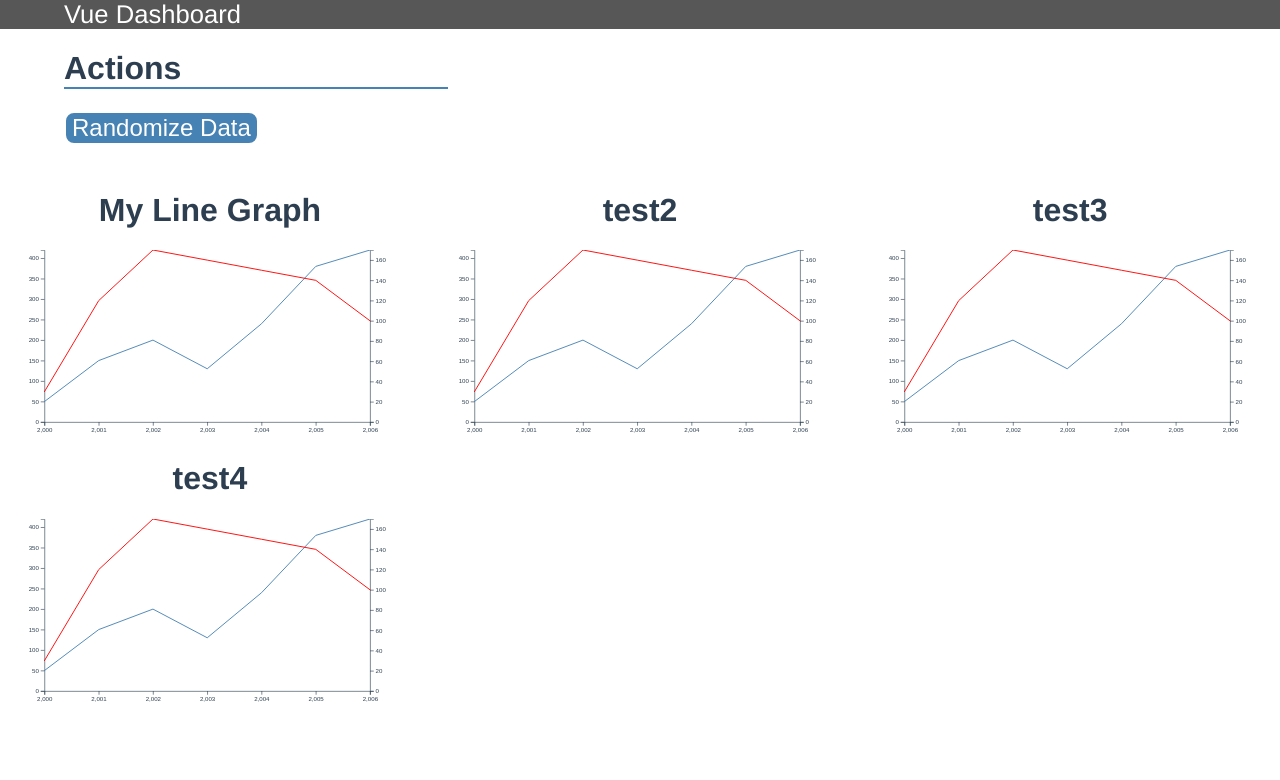
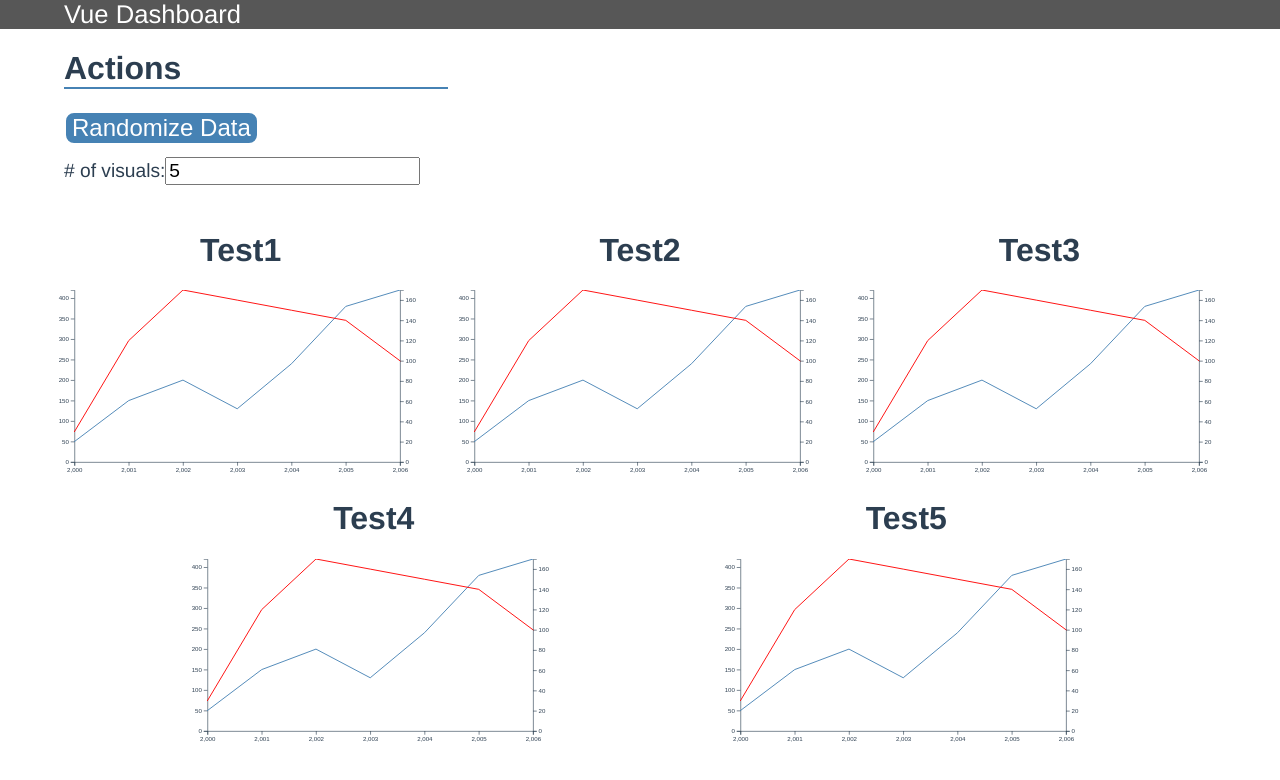
Before and after one commit to couchds/vue-linegraph, a Vue app: page / in a window 1280 px wide. Shown: the top 780 px of the page. Built offline with nearby package versions, Linux system fonts and the light colour scheme.

Commit message:
add feature to create new visuals

```diff
--- a/src/App.vue
+++ b/src/App.vue
@@ -7,20 +7,12 @@
     </div>
     <div id="btn-examples">
       <h1>Actions</h1>
-      <button class="demo-btn" @click="randomizeData">Randomize Data</button>
+      <button class="demo-btn" @click="randomizeData">Randomize Data</button><br />
+      <label># of visuals:</label><input type="text" v-model="numVisualsInput" @change="updateNumVisuals" />
     </div>
     <div class="flex-row">
-      <div class="flex-row-item" :graphTitle="'test1'">
-        <LineGraph />
-      </div>
-      <div class="flex-row-item">
-        <LineGraph :graphTitle="'test2'"/>
-      </div>
-      <div class="flex-row-item">
-        <LineGraph :graphTitle="'test3'"/>
-      </div>
-      <div class="flex-row-item">
-        <LineGraph :graphTitle="'test4'"/>
+      <div class="flex-row-item" v-for="visual in projectData" :key="visual.graphTitle">
+        <LineGraph :graphTitle="visual.graphTitle"/>
       </div>
     </div>
   </div>
@@ -34,12 +26,54 @@ export default {
   components: {
     LineGraph
   },
+  data: function () {
+      return {
+          numVisuals: 5,
+          numVisualsInput: 5,
+          projectData: []
+      }
+  },
+  created: function () {
+      for (var i = 0; i < this.numVisuals; i++) {
+          this.projectData.push({
+              'graphTitle': 'Test'+(i+1)
+          });
+      }
+  },
+  watch: {
+      /**
+       * How to handle a new number of visuals provided:
+       * If the new number is less than the existing number (e.g user changes from 5 -> 3)
+       * then we slice array to the new number
+       *
+       * If the new number is greater than the existing number, we need to
+       * add more visuals.
+       */
+      numVisuals: function (newValue, oldValue) {
+          // need to remove visuals.
+          if (newValue < oldValue) {
+              this.projectData = this.projectData.slice(0, newValue);
+          } else {
+              // new visual indices start at current last index
+              // e.g. if the last visual is 'Visual6' then the first new visual is 'Visual7'
+              let lastIndex = this.projectData.length;
+              for (var i = 0; i < newValue-oldValue; i++) {
+                  this.projectData.push({
+                      'graphTitle': 'Test'+String(lastIndex+i+1)
+                  })
+              }
+          }
+      }
+  },
   methods: {
       /**
        * Randomize the data in the dashboard.
        */
       randomizeData: function () {
           console.log('to be implemented!');
+      },
+      updateNumVisuals: function () {
+          this.numVisuals = this.numVisualsInput;
       }
   }
 }
@@ -79,7 +113,7 @@ html, body {
   display: flex;
   flex-wrap: wrap;
   align-items: left;
-  justify-content: space-between;
+  justify-content: space-evenly;
   margin: 2%;
 }
 
@@ -98,6 +132,14 @@ html, body {
   border-bottom: 2px solid steelblue;
 }
 
+#btn-examples > label {
+  font-size: 1.2em;
+}
+
+#btn-examples > input {
+  font-size: 1.2em;
+}
+
 .demo-btn {
   background-color: steelblue;
   border: 2px solid;
@@ -105,6 +147,7 @@ html, body {
   color: white;
   cursor: pointer;
   font-size: 1.5em;
+  margin-bottom: 12px;
 }
 
 </style>
```
Lines whose indentation alone changed are shown as unchanged.
